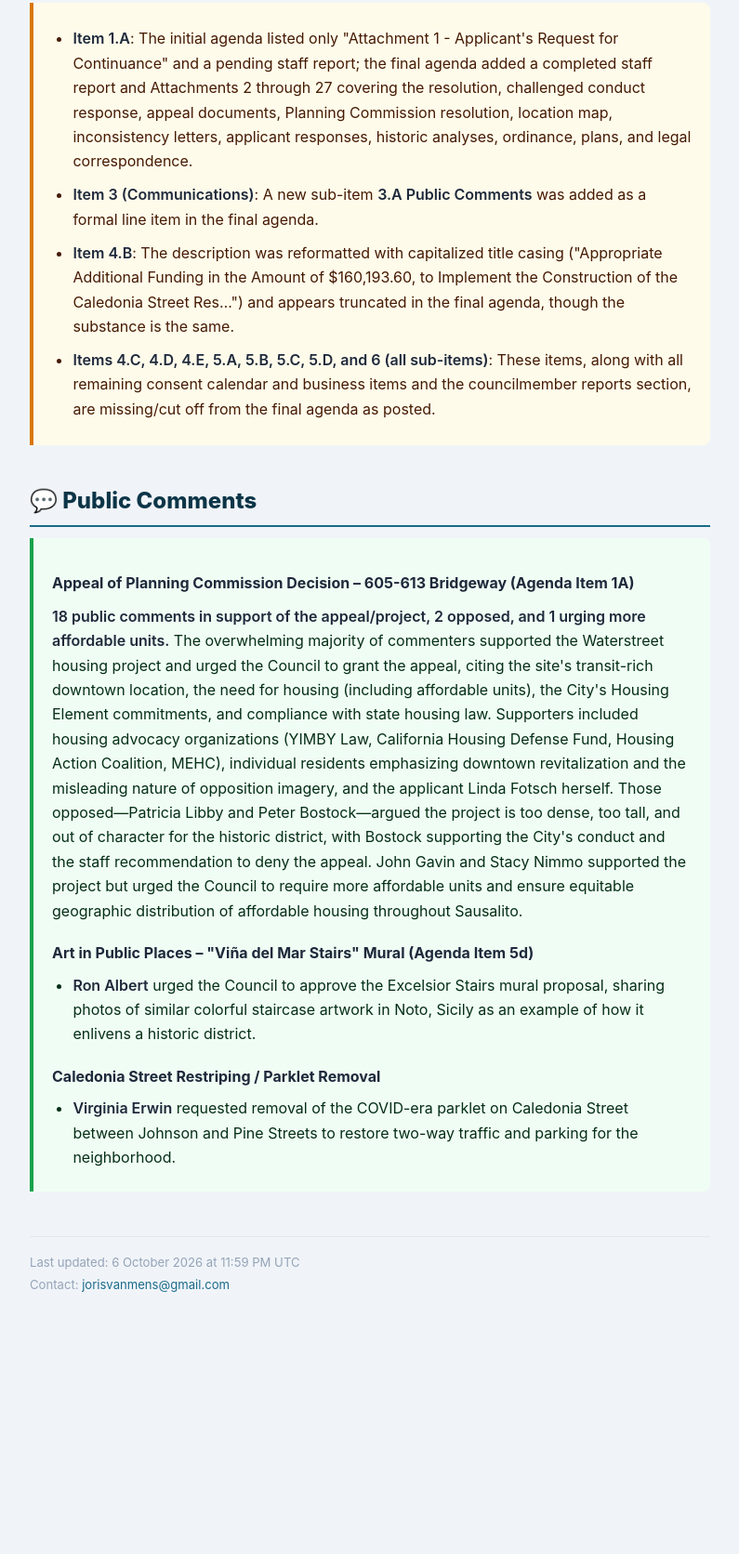
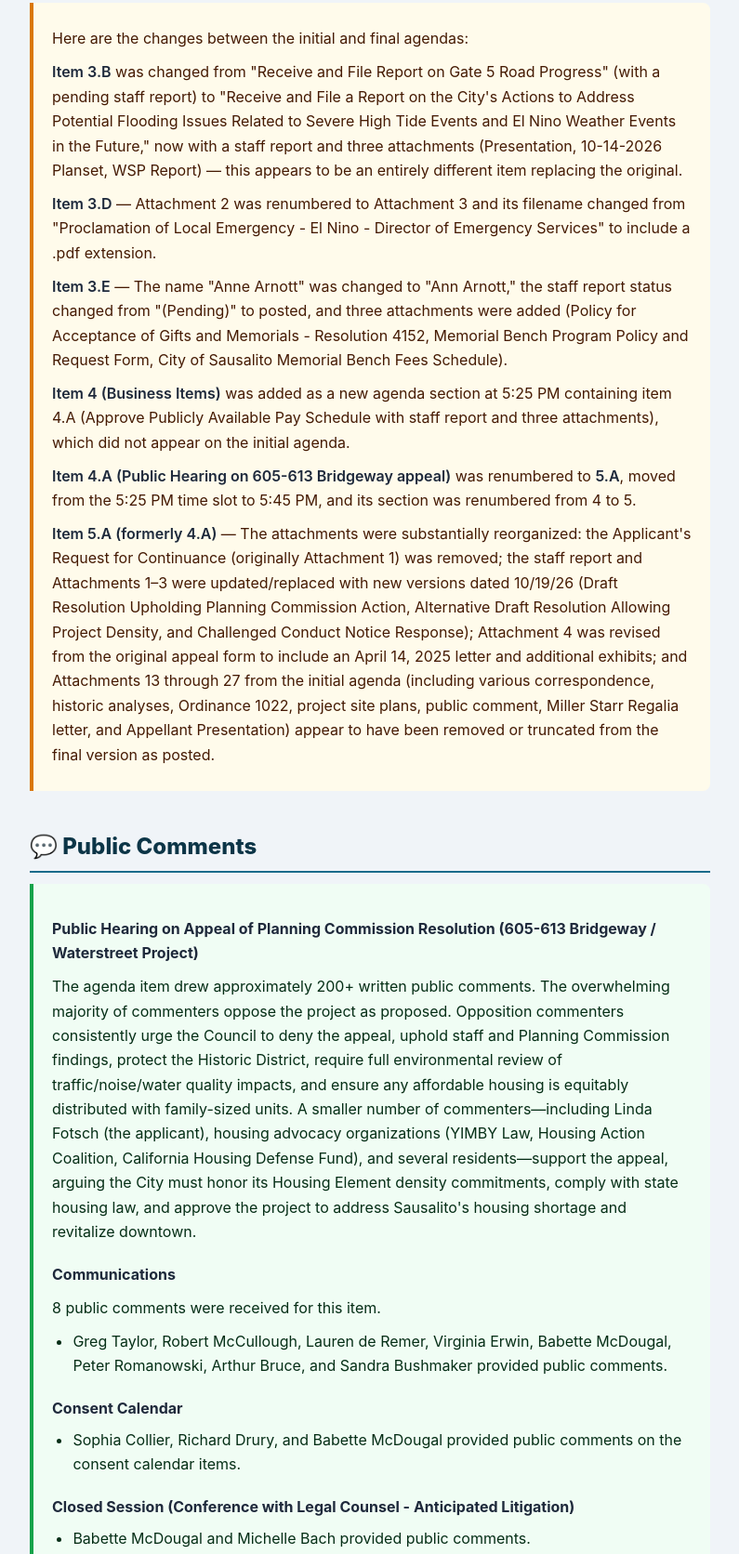
Before and after one commit to jorisvanmens/jorisvanmens.github.io, a plain HTML site: page city-council/final.html in a window 1280 px wide. Shown: the part 340-2012 px from the top of the page at 93% size, without its empty margins (242-1037 px from the left). Before the commit the page ends 1799 px from the top, so only its background shows below. Drawn offline with Linux system fonts and the light colour scheme.

Commit message:
Update City Council final agenda summary [automated]

```diff
--- a/city-council/final.html
+++ b/city-council/final.html
@@ -3,7 +3,7 @@
 <head>
   <meta charset="UTF-8">
   <meta name="viewport" content="width=device-width, initial-scale=1.0">
-  <title>Sausalito City Council — October 06, 2026 Meeting Day Summary</title>
+  <title>Sausalito City Council — October 20, 2026 Meeting Day Summary</title>
   <style>
     *, *::before, *::after { box-sizing: border-box; margin: 0; padding: 0; }
 
@@ -137,13 +137,13 @@
   <header class="site-header">
     <div class="header-inner">
       <h1>⚓ Sausalito City Council: Meeting Day Summary</h1>
-      <p class="meeting-label">October 06, 2026 — Changes &amp; Public Comments</p>
+      <p class="meeting-label">October 20, 2026 — Changes &amp; Public Comments</p>
     </div>
   </header>
 
   <div class="pdf-bar">
     <div class="pdf-bar-inner">
-      <span>📄 <a href="https://granicus_production_attachments.s3.amazonaws.com/sausalito/1d010af9b05dd3b51629e48d0d4b0f300.pdf">Download final agenda PDF</a></span>
+      <span>📄 <a href="https://granicus_production_attachments.s3.amazonaws.com/sausalito/836c591b20093271c87d03edc75ce3250.pdf">Download final agenda PDF</a></span>
       <span>← <a href="index.html">Initial Agenda Summary</a></span>
     </div>
   </div>
@@ -155,40 +155,38 @@
 
       <h2>📝 Changes to the Agenda</h2>
       <div class="changes-callout">
-        <ul>
-<li>
-<p><strong>Item 1.A</strong>: The initial agenda listed only "Attachment 1 - Applicant's Request for Continuance" and a pending staff report; the final agenda added a completed staff report and Attachments 2 through 27 covering the resolution, challenged conduct response, appeal documents, Planning Commission resolution, location map, inconsistency letters, applicant responses, historic analyses, ordinance, plans, and legal correspondence.</p>
-</li>
-<li>
-<p><strong>Item 3 (Communications)</strong>: A new sub-item <strong>3.A Public Comments</strong> was added as a formal line item in the final agenda.</p>
-</li>
-<li>
-<p><strong>Item 4.B</strong>: The description was reformatted with capitalized title casing ("Appropriate Additional Funding in the Amount of $160,193.60, to Implement the Construction of the Caledonia Street Res…") and appears truncated in the final agenda, though the substance is the same.</p>
-</li>
-<li>
-<p><strong>Items 4.C, 4.D, 4.E, 5.A, 5.B, 5.C, 5.D, and 6 (all sub-items)</strong>: These items, along with all remaining consent calendar and business items and the councilmember reports section, are missing/cut off from the final agenda as posted.</p>
-</li>
-</ul>
+        <p>Here are the changes between the initial and final agendas:</p>
+<p><strong>Item 3.B</strong> was changed from "Receive and File Report on Gate 5 Road Progress" (with a pending staff report) to "Receive and File a Report on the City's Actions to Address Potential Flooding Issues Related to Severe High Tide Events and El Nino Weather Events in the Future," now with a staff report and three attachments (Presentation, 10-14-2026 Planset, WSP Report) — this appears to be an entirely different item replacing the original.</p>
+<p><strong>Item 3.D</strong> — Attachment 2 was renumbered to Attachment 3 and its filename changed from "Proclamation of Local Emergency - El Nino - Director of Emergency Services" to include a .pdf extension.</p>
+<p><strong>Item 3.E</strong> — The name "Anne Arnott" was changed to "Ann Arnott," the staff report status changed from "(Pending)" to posted, and three attachments were added (Policy for Acceptance of Gifts and Memorials - Resolution 4152, Memorial Bench Program Policy and Request Form, City of Sausalito Memorial Bench Fees Schedule).</p>
+<p><strong>Item 4 (Business Items)</strong> was added as a new agenda section at 5:25 PM containing item 4.A (Approve Publicly Available Pay Schedule with staff report and three attachments), which did not appear on the initial agenda.</p>
+<p><strong>Item 4.A (Public Hearing on 605-613 Bridgeway appeal)</strong> was renumbered to <strong>5.A</strong>, moved from the 5:25 PM time slot to 5:45 PM, and its section was renumbered from 4 to 5.</p>
+<p><strong>Item 5.A (formerly 4.A)</strong> — The attachments were substantially reorganized: the Applicant's Request for Continuance (originally Attachment 1) was removed; the staff report and Attachments 1–3 were updated/replaced with new versions dated 10/19/26 (Draft Resolution Upholding Planning Commission Action, Alternative Draft Resolution Allowing Project Density, and Challenged Conduct Notice Response); Attachment 4 was revised from the original appeal form to include an April 14, 2025 letter and additional exhibits; and Attachments 13 through 27 from the initial agenda (including various correspondence, historic analyses, Ordinance 1022, project site plans, public comment, Miller Starr Regalia letter, and Appellant Presentation) appear to have been removed or truncated from the final version as posted.</p>
       </div>
 
       <h2>💬 Public Comments</h2>
       <div class="comments-callout">
-        <h3>Appeal of Planning Commission Decision – 605-613 Bridgeway (Agenda Item 1A)</h3>
-<p><strong>18 public comments in support of the appeal/project, 2 opposed, and 1 urging more affordable units.</strong> The overwhelming majority of commenters supported the Waterstreet housing project and urged the Council to grant the appeal, citing the site's transit-rich downtown location, the need for housing (including affordable units), the City's Housing Element commitments, and compliance with state housing law. Supporters included housing advocacy organizations (YIMBY Law, California Housing Defense Fund, Housing Action Coalition, MEHC), individual residents emphasizing downtown revitalization and the misleading nature of opposition imagery, and the applicant Linda Fotsch herself. Those opposed—Patricia Libby and Peter Bostock—argued the project is too dense, too tall, and out of character for the historic district, with Bostock supporting the City's conduct and the staff recommendation to deny the appeal. John Gavin and Stacy Nimmo supported the project but urged the Council to require more affordable units and ensure equitable geographic distribution of affordable housing throughout Sausalito.</p>
-<h3>Art in Public Places – "Viña del Mar Stairs" Mural (Agenda Item 5d)</h3>
+        <h3>Public Hearing on Appeal of Planning Commission Resolution (605-613 Bridgeway / Waterstreet Project)</h3>
+<p>The agenda item drew approximately 200+ written public comments. The overwhelming majority of commenters oppose the project as proposed. Opposition commenters consistently urge the Council to deny the appeal, uphold staff and Planning Commission findings, protect the Historic District, require full environmental review of traffic/noise/water quality impacts, and ensure any affordable housing is equitably distributed with family-sized units. A smaller number of commenters—including Linda Fotsch (the applicant), housing advocacy organizations (YIMBY Law, Housing Action Coalition, California Housing Defense Fund), and several residents—support the appeal, arguing the City must honor its Housing Element density commitments, comply with state housing law, and approve the project to address Sausalito's housing shortage and revitalize downtown.</p>
+<h3>Communications</h3>
+<p>8 public comments were received for this item.</p>
 <ul>
-<li><strong>Ron Albert</strong> urged the Council to approve the Excelsior Stairs mural proposal, sharing photos of similar colorful staircase artwork in Noto, Sicily as an example of how it enlivens a historic district.</li>
+<li>Greg Taylor, Robert McCullough, Lauren de Remer, Virginia Erwin, Babette McDougal, Peter Romanowski, Arthur Bruce, and Sandra Bushmaker provided public comments.</li>
 </ul>
-<h3>Caledonia Street Restriping / Parklet Removal</h3>
+<h3>Consent Calendar</h3>
 <ul>
-<li><strong>Virginia Erwin</strong> requested removal of the COVID-era parklet on Caledonia Street between Johnson and Pine Streets to restore two-way traffic and parking for the neighborhood.</li>
+<li>Sophia Collier, Richard Drury, and Babette McDougal provided public comments on the consent calendar items.</li>
+</ul>
+<h3>Closed Session (Conference with Legal Counsel - Anticipated Litigation)</h3>
+<ul>
+<li>Babette McDougal and Michelle Bach provided public comments.</li>
 </ul>
       </div>
 
     </div>
 
     <footer class="page-footer">
-      <p>Last updated: 6 October 2026 at 11:59 PM UTC</p>
+      <p>Last updated: 20 October 2026 at 11:10 PM UTC</p>
       <p>Contact: <a href="mailto:jorisvanmens@gmail.com">jorisvanmens@gmail.com</a></p>
     </footer>
   </div>
```
Also changed, not shown: 1 other file.
